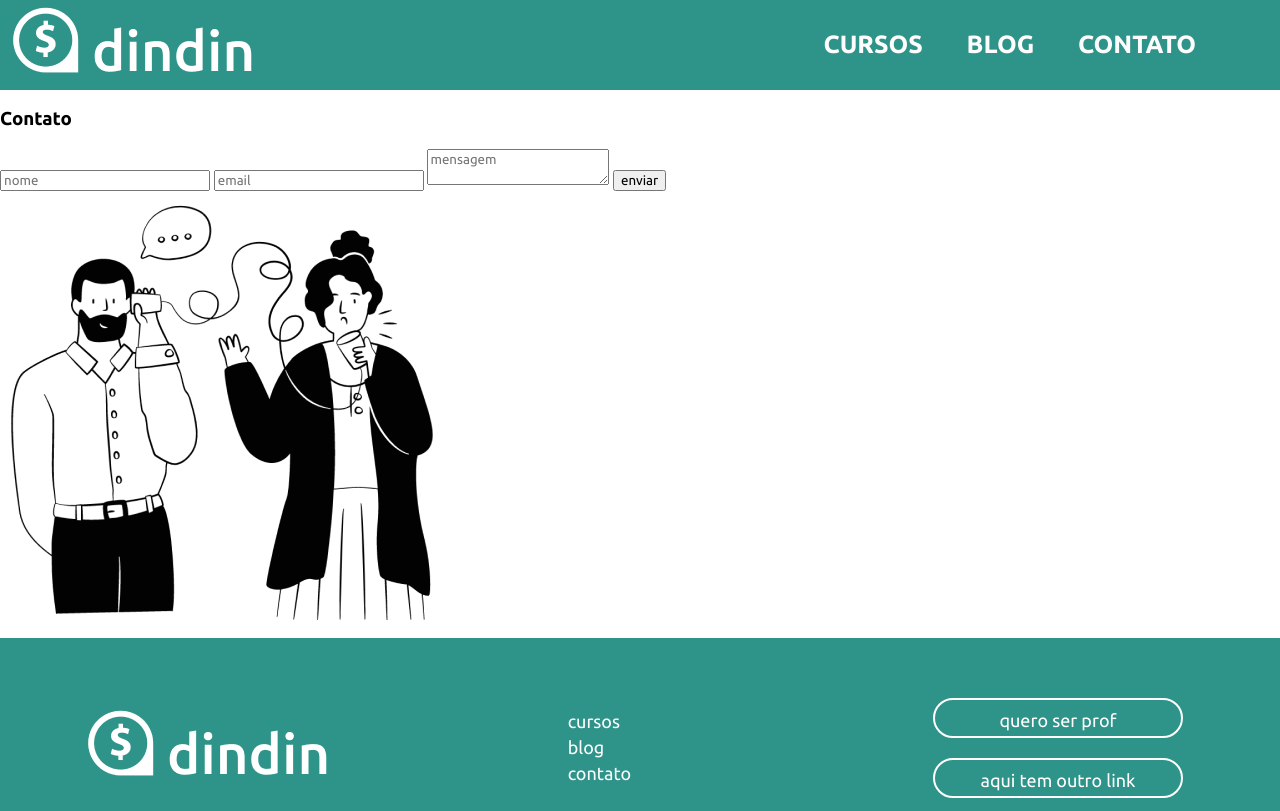
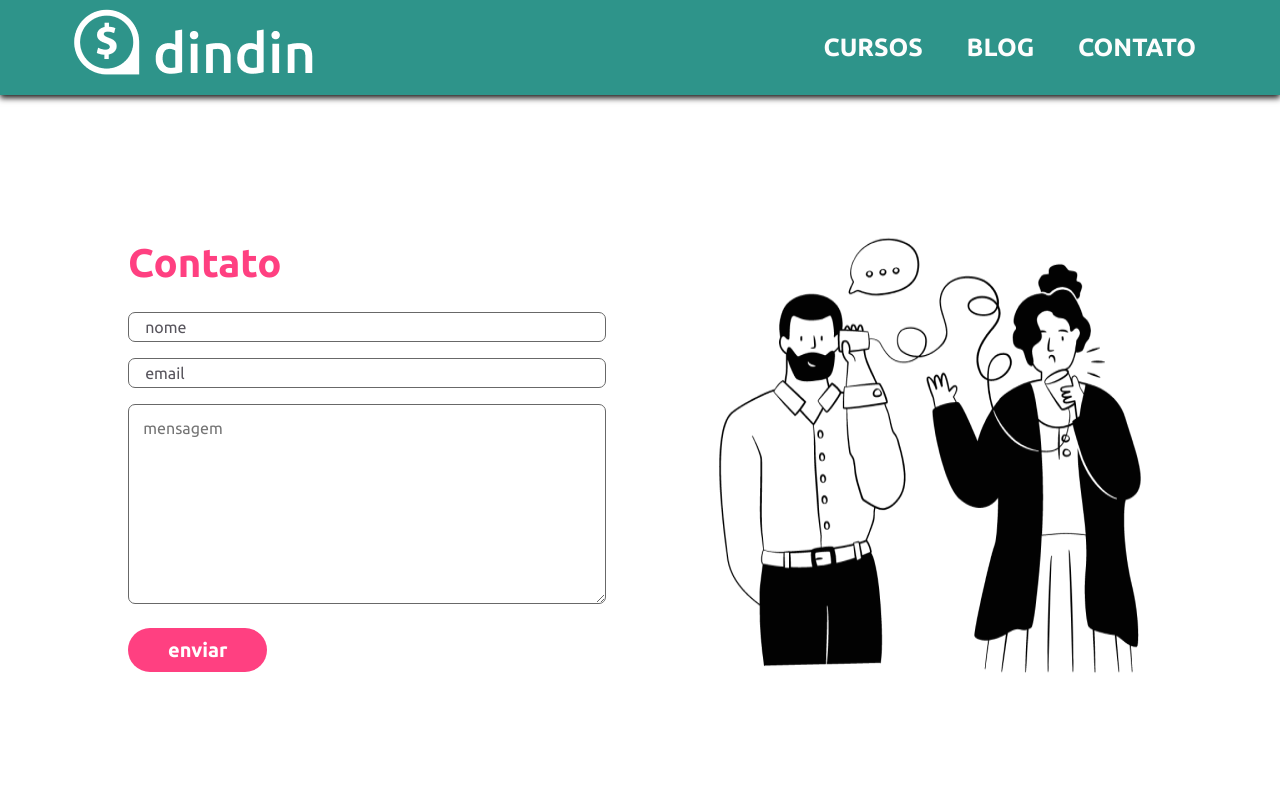
Before and after one commit to Deyvinhoo/Dindin, a plain HTML site: page contato.html in a window 1280 px wide. Shown: the top 811 px of the page. Drawn offline with Linux system fonts and the light colour scheme.

Commit message:
Incluindo o estilo da pagina de contato

```diff
--- a/styles/global.css
+++ b/styles/global.css
@@ -17,10 +17,11 @@ body {
   display: flex;
   flex-wrap: wrap;
   justify-content: space-between;
+  box-shadow: 0px 3px 6px #1d1a1a;
 }
 
 .logo {
-    margin: 2% 5%;
+    margin: 3% 30%;
 }
 
 nav {
@@ -502,3 +503,84 @@ main p {
     background-color: #C4C4C4;
 
 }
+
+/* Aqui começa o contato */
+
+#pagina--contato {
+    display: flex;
+    justify-content: space-between;
+    margin: 0;
+    padding: 10%;
+}
+
+.formulario--contato {
+    display: flex;
+    justify-content: space-between;
+    width: 100%;
+}
+
+.formulario--contato form {
+    display: flex;
+    width: 100%;
+    align-items: flex-start;
+    flex-direction: column;
+
+}
+
+.formulario--contato form * {
+    margin: 8px 0;
+}
+
+.formulario--contato h3 {
+    padding: 2% 0;
+    font-size: 40px;
+    color: #ff4081;
+}
+
+.img--contato {
+    display: flex;
+    align-content: center;
+    width: 444px;
+    padding-left: 10%;
+}
+
+textarea {
+    height: 200px;
+}
+
+input {
+    height: 30px;
+}
+
+input, textarea {
+    box-sizing: border-box;
+    border: 1px solid #686868;
+    width: 100%;
+    border-radius: 7px;
+    font-size: 16px;
+    text-decoration: #58555d;
+}
+
+textarea, input::-webkit-input-placeholder {
+    padding: 3%;
+    color: #58555d;
+}
+
+.entre--contato {
+    margin: 10px;
+    padding: 10px 40px;
+    box-sizing: border-box;
+    border-style: none;
+    border-radius: 62px;
+    font-size: 20px;
+    font-weight: bold;
+    background-color: #ff4081;
+    color: #ffffff;
+    cursor: pointer;
+}
+
+.entre--contato:hover {
+    transition: .6 all;
+    color: #ff4081;
+    background-color: #ffffff;
+}
```
